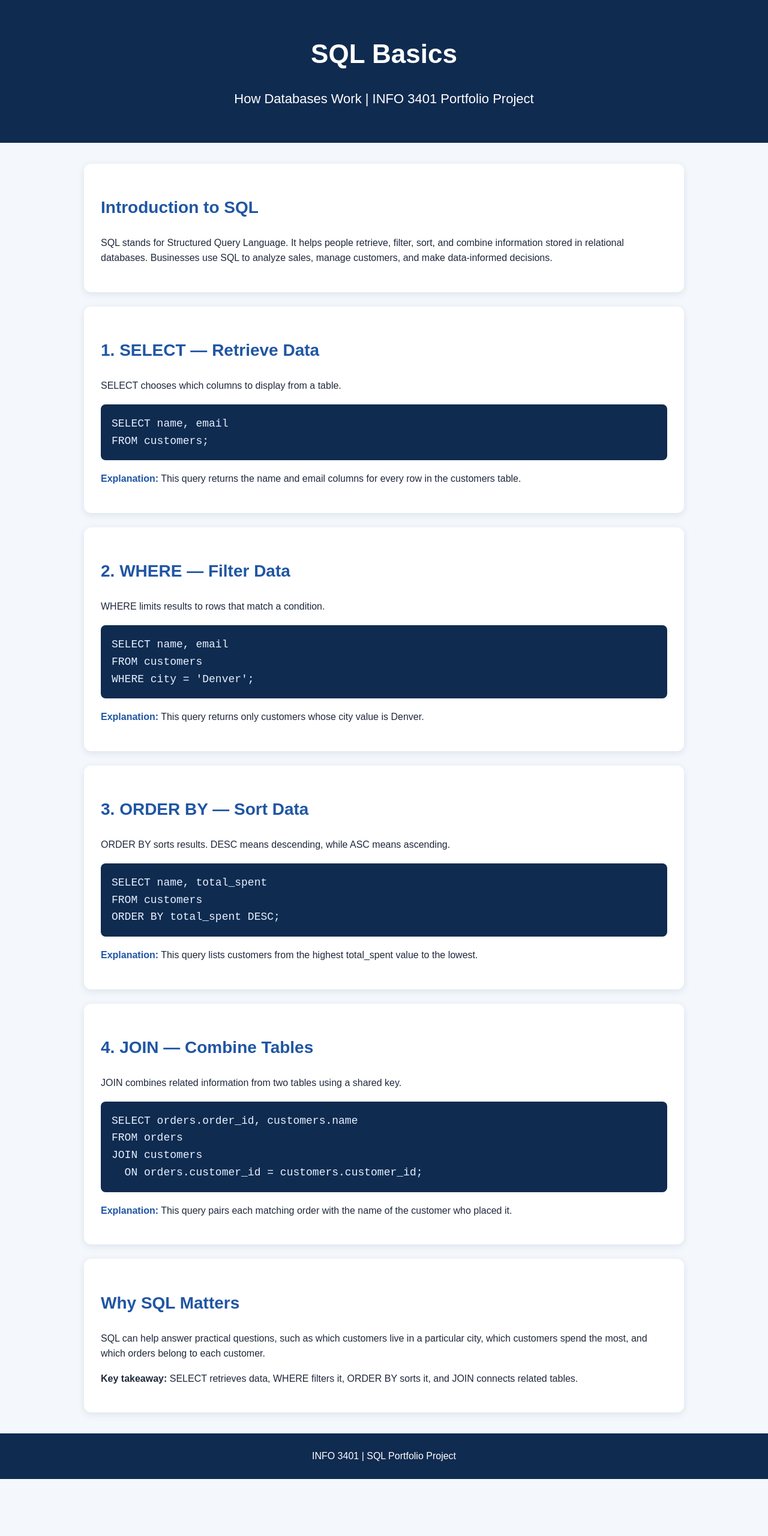
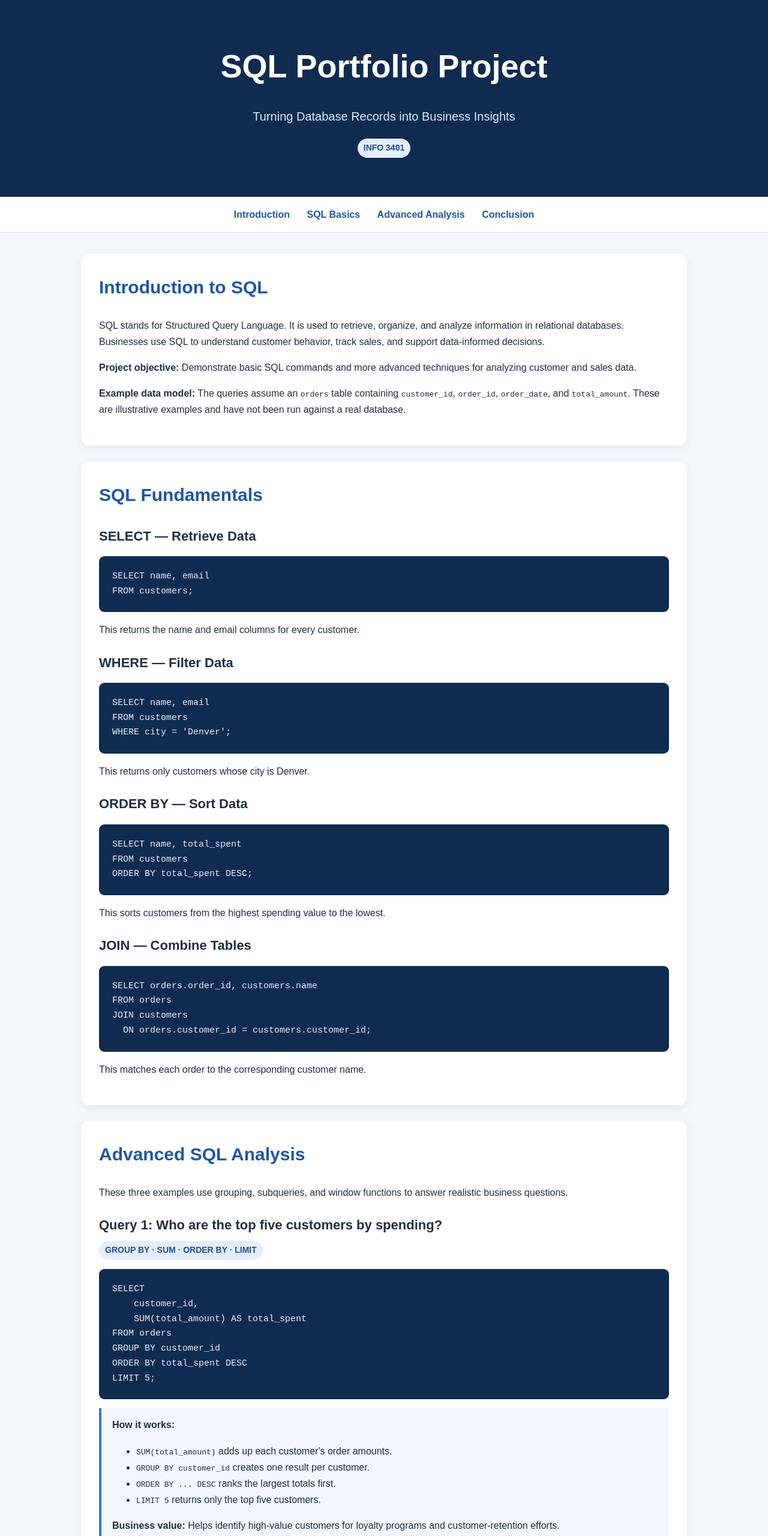
Before and after one commit to Jobo2621/sql-portfolio-project, a plain HTML site: page index.html in a window 1280 px wide. Shown: the top 2560 px of the page at 60% size. Before the commit the page ends 2465 px from the top, so only its background shows below. Drawn offline with Linux system fonts and the light colour scheme.

Commit message:
Refactor index.html for SQL Portfolio project
Updated the HTML structure and styles for the SQL Portfolio project, improving layout, navigation, and content presentation.

```diff
--- a/index.html
+++ b/index.html
@@ -4,127 +4,254 @@
 <head>
 <meta charset="UTF-8">
 <meta name="viewport" content="width=device-width, initial-scale=1.0">
-  <title>SQL Basics | INFO 3401 Portfolio</title>
+<title>SQL Portfolio | INFO 3401</title>
 <style>
+* { box-sizing: border-box; }
 body {
   margin: 0;
   font-family: Arial, sans-serif;
-      background: #f4f7fb;
-      color: #1e293b;
-      line-height: 1.6;
+  background: #f3f6fb;
+  color: #202d40;
+  line-height: 1.7;
 }
 header {
   background: #102b50;
   color: white;
   text-align: center;
-      padding: 55px 20px;
+  padding: 65px 20px;
 }
-    header h1 {
-      font-size: 44px;
-      margin: 0;
+header h1 { font-size: clamp(36px, 6vw, 54px); margin: 0; }
+header p { font-size: 20px; color: #d9e8ff; }
+nav {
+  background: white;
+  text-align: center;
+  padding: 16px;
+  border-bottom: 1px solid #dbe3ef;
 }
-    header p {
-      font-size: 22px;
-      margin-bottom: 0;
+nav a {
+  color: #2056a3;
+  font-weight: bold;
+  text-decoration: none;
+  margin: 0 12px;
 }
-    main {
-      max-width: 1000px;
-      margin: 35px auto;
-      padding: 0 20px;
-    }
+main { max-width: 1050px; margin: 35px auto; padding: 0 20px; }
 section {
   background: white;
-      padding: 28px;
-      margin-bottom: 24px;
-      border-radius: 12px;
-      box-shadow: 0 3px 12px #dce3ed;
+  padding: 30px;
+  margin-bottom: 26px;
+  border-radius: 14px;
+  box-shadow: 0 4px 15px rgba(20,45,80,.07);
 }
-    h2 { color: #2056a3; font-size: 28px; }
-    h3 { font-size: 22px; }
+h2 { color: #2056a3; font-size: 30px; margin-top: 0; }
+h3 { font-size: 22px; margin-bottom: 8px; }
+.tag {
+  display: inline-block;
+  background: #e4edff;
+  color: #204e91;
+  padding: 4px 10px;
+  border-radius: 20px;
+  font-size: 14px;
+  font-weight: bold;
+}
 pre {
   background: #102b50;
-      color: #e5f1ff;
-      padding: 18px;
-      border-radius: 8px;
+  color: #e5efff;
+  padding: 22px;
+  border-radius: 9px;
   overflow-x: auto;
-      font-size: 18px;
+  font-size: 15px;
+  line-height: 1.65;
 }
-    .label { color: #2056a3; font-weight: bold; }
+.explanation {
+  background: #f1f6ff;
+  border-left: 4px solid #3677cf;
+  padding: 14px 18px;
+  margin-top: 14px;
+}
 footer {
+  background: #102b50;
+  color: white;
   text-align: center;
   padding: 25px;
-      background: #102b50;
-      color: white;
+}
+@media (max-width: 600px) {
+  section { padding: 20px; }
+  nav a { display: inline-block; margin: 5px; }
+  pre { font-size: 13px; }
 }
 </style>
 </head>
 <body>
+
 <header>
-    <h1>SQL Basics</h1>
-    <p>How Databases Work | INFO 3401 Portfolio Project</p>
+  <h1>SQL Portfolio Project</h1>
+  <p>Turning Database Records into Business Insights</p>
+  <span class="tag">INFO 3401</span>
 </header>
 
+<nav>
+  <a href="#intro">Introduction</a>
+  <a href="#basics">SQL Basics</a>
+  <a href="#advanced">Advanced Analysis</a>
+  <a href="#conclusion">Conclusion</a>
+</nav>
+
 <main>
-    <section>
+<section id="intro">
   <h2>Introduction to SQL</h2>
-      <p>SQL stands for Structured Query Language. It helps people retrieve,
-      filter, sort, and combine information stored in relational databases.
-      Businesses use SQL to analyze sales, manage customers, and make
+  <p>SQL stands for Structured Query Language. It is used to retrieve,
+  organize, and analyze information in relational databases. Businesses
+  use SQL to understand customer behavior, track sales, and support
   data-informed decisions.</p>
+  <p><strong>Project objective:</strong> Demonstrate basic SQL commands
+  and more advanced techniques for analyzing customer and sales data.</p>
+  <p><strong>Example data model:</strong> The queries assume an
+  <code>orders</code> table containing <code>customer_id</code>,
+  <code>order_id</code>, <code>order_date</code>, and
+  <code>total_amount</code>. These are illustrative examples and have
+  not been run against a real database.</p>
 </section>
 
-    <section>
-      <h2>1. SELECT — Retrieve Data</h2>
-      <p>SELECT chooses which columns to display from a table.</p>
+<section id="basics">
+  <h2>SQL Fundamentals</h2>
+
+  <h3>SELECT — Retrieve Data</h3>
   <pre>SELECT name, email
 FROM customers;</pre>
-      <p><span class="label">Explanation:</span> This query returns the
-      name and email columns for every row in the customers table.</p>
-    </section>
+  <p>This returns the name and email columns for every customer.</p>
 
-    <section>
-      <h2>2. WHERE — Filter Data</h2>
-      <p>WHERE limits results to rows that match a condition.</p>
+  <h3>WHERE — Filter Data</h3>
   <pre>SELECT name, email
 FROM customers
 WHERE city = 'Denver';</pre>
-      <p><span class="label">Explanation:</span> This query returns only
-      customers whose city value is Denver.</p>
-    </section>
+  <p>This returns only customers whose city is Denver.</p>
 
-    <section>
-      <h2>3. ORDER BY — Sort Data</h2>
-      <p>ORDER BY sorts results. DESC means descending, while ASC means ascending.</p>
+  <h3>ORDER BY — Sort Data</h3>
   <pre>SELECT name, total_spent
 FROM customers
 ORDER BY total_spent DESC;</pre>
-      <p><span class="label">Explanation:</span> This query lists customers
-      from the highest total_spent value to the lowest.</p>
-    </section>
+  <p>This sorts customers from the highest spending value to the lowest.</p>
 
-    <section>
-      <h2>4. JOIN — Combine Tables</h2>
-      <p>JOIN combines related information from two tables using a shared key.</p>
+  <h3>JOIN — Combine Tables</h3>
   <pre>SELECT orders.order_id, customers.name
 FROM orders
 JOIN customers
   ON orders.customer_id = customers.customer_id;</pre>
-      <p><span class="label">Explanation:</span> This query pairs each
-      matching order with the name of the customer who placed it.</p>
+  <p>This matches each order to the corresponding customer name.</p>
 </section>
 
-    <section>
-      <h2>Why SQL Matters</h2>
-      <p>SQL can help answer practical questions, such as which customers
-      live in a particular city, which customers spend the most, and which
-      orders belong to each customer.</p>
-      <p><strong>Key takeaway:</strong> SELECT retrieves data, WHERE filters
-      it, ORDER BY sorts it, and JOIN connects related tables.</p>
+<section id="advanced">
+  <h2>Advanced SQL Analysis</h2>
+  <p>These three examples use grouping, subqueries, and window functions
+  to answer realistic business questions.</p>
+
+  <h3>Query 1: Who are the top five customers by spending?</h3>
+  <span class="tag">GROUP BY · SUM · ORDER BY · LIMIT</span>
+  <pre>SELECT
+    customer_id,
+    SUM(total_amount) AS total_spent
+FROM orders
+GROUP BY customer_id
+ORDER BY total_spent DESC
+LIMIT 5;</pre>
+  <div class="explanation">
+    <strong>How it works:</strong>
+    <ul>
+      <li><code>SUM(total_amount)</code> adds up each customer's order amounts.</li>
+      <li><code>GROUP BY customer_id</code> creates one result per customer.</li>
+      <li><code>ORDER BY ... DESC</code> ranks the largest totals first.</li>
+      <li><code>LIMIT 5</code> returns only the top five customers.</li>
+    </ul>
+    <strong>Business value:</strong> Helps identify high-value customers
+    for loyalty programs and customer-retention efforts.
+  </div>
+
+  <h3>Query 2: How do sales change month to month?</h3>
+  <span class="tag">Subquery · SUM · LAG · Window Function</span>
+  <pre>WITH monthly_sales AS (
+    SELECT
+        DATE_TRUNC('month', order_date) AS sales_month,
+        SUM(total_amount) AS revenue
+    FROM orders
+    GROUP BY DATE_TRUNC('month', order_date)
+),
+sales_comparison AS (
+    SELECT
+        sales_month,
+        revenue,
+        LAG(revenue) OVER (
+            ORDER BY sales_month
+        ) AS previous_month_revenue
+    FROM monthly_sales
+)
+SELECT
+    sales_month,
+    revenue,
+    previous_month_revenue,
+    revenue - previous_month_revenue AS sales_change
+FROM sales_comparison
+ORDER BY sales_month;</pre>
+  <div class="explanation">
+    <strong>How it works:</strong>
+    <ul>
+      <li>The first CTE, <code>monthly_sales</code>, groups orders into months and calculates each month's revenue.</li>
+      <li><code>LAG()</code> looks at the previous month's revenue without joining the table to itself.</li>
+      <li>The final query subtracts the previous month's revenue from the current month's revenue.</li>
+    </ul>
+    <strong>Business value:</strong> Helps businesses spot periods of growth
+    or declining revenue.
+    <br><strong>SQL dialect:</strong> PostgreSQL, using
+    <code>DATE_TRUNC</code> and <code>LAG</code>.
+  </div>
+
+  <h3>Query 3: Which customers spend above the average?</h3>
+  <span class="tag">Subquery · GROUP BY · HAVING · AVG</span>
+  <pre>WITH customer_spending AS (
+    SELECT
+        customer_id,
+        SUM(total_amount) AS total_spent
+    FROM orders
+    GROUP BY customer_id
+)
+SELECT
+    customer_id,
+    total_spent
+FROM customer_spending
+WHERE total_spent > (
+    SELECT AVG(total_spent)
+    FROM customer_spending
+)
+ORDER BY total_spent DESC;</pre>
+  <div class="explanation">
+    <strong>How it works:</strong>
+    <ul>
+      <li>The CTE calculates the total spending for each customer.</li>
+      <li>The subquery calculates the average of those customer totals.</li>
+      <li>The outer query returns customers whose total exceeds that average.</li>
+    </ul>
+    <strong>Business value:</strong> Helps identify above-average customers
+    for targeted marketing and retention.
+  </div>
+</section>
+
+<section id="conclusion">
+  <h2>Conclusion</h2>
+  <p>This project demonstrates how SQL can move beyond retrieving individual
+  records to answer larger business questions.</p>
+  <ul>
+    <li>Aggregation summarizes sales and customer activity.</li>
+    <li>Common table expressions organize complex queries into readable steps.</li>
+    <li>Window functions compare values across time periods.</li>
+    <li>Subqueries compare individual customer totals against an overall average.</li>
+  </ul>
+  <p>These techniques can support customer analysis, sales reporting, and
+  business decision-making.</p>
 </section>
 </main>
 
 <footer>
-    INFO 3401 | SQL Portfolio Project
+  INFO 3401 · SQL Portfolio Project
 </footer>
+
 </body>
 </html>
```
Lines whose indentation alone changed are shown as unchanged.
